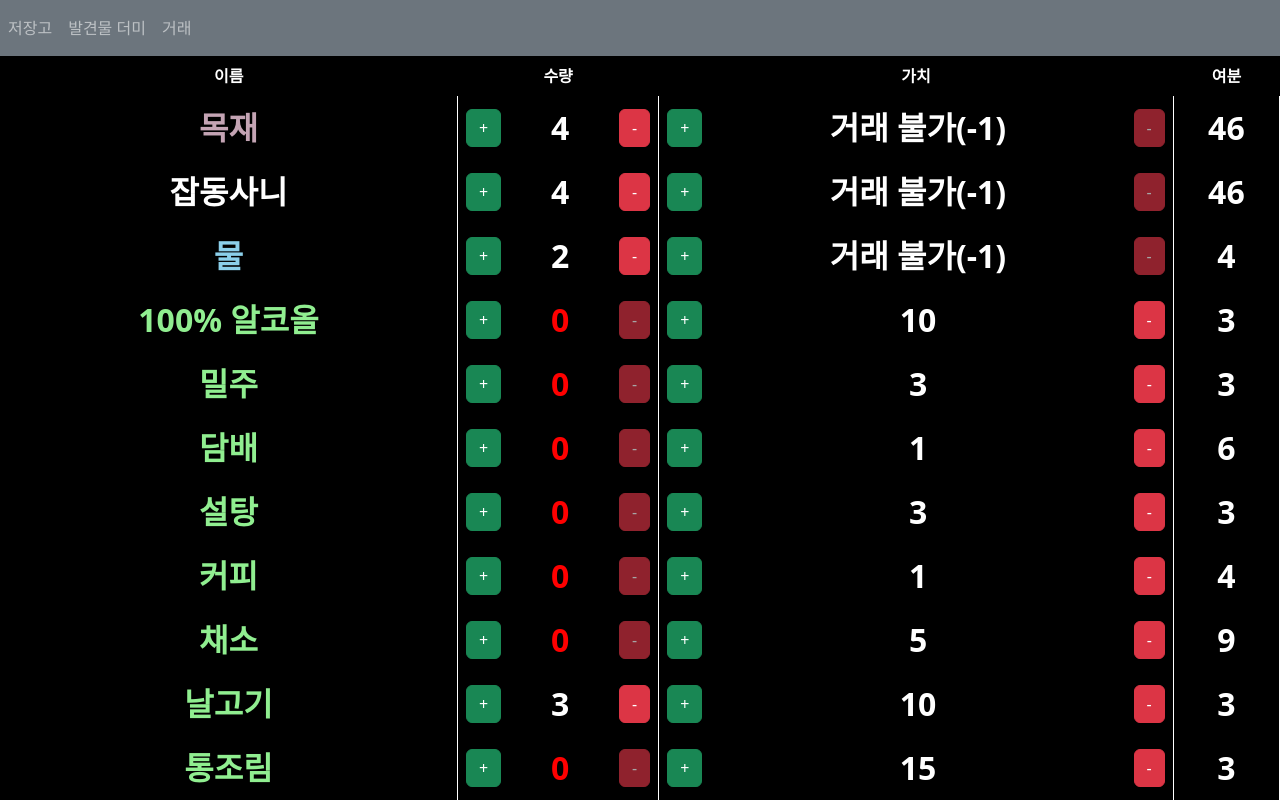
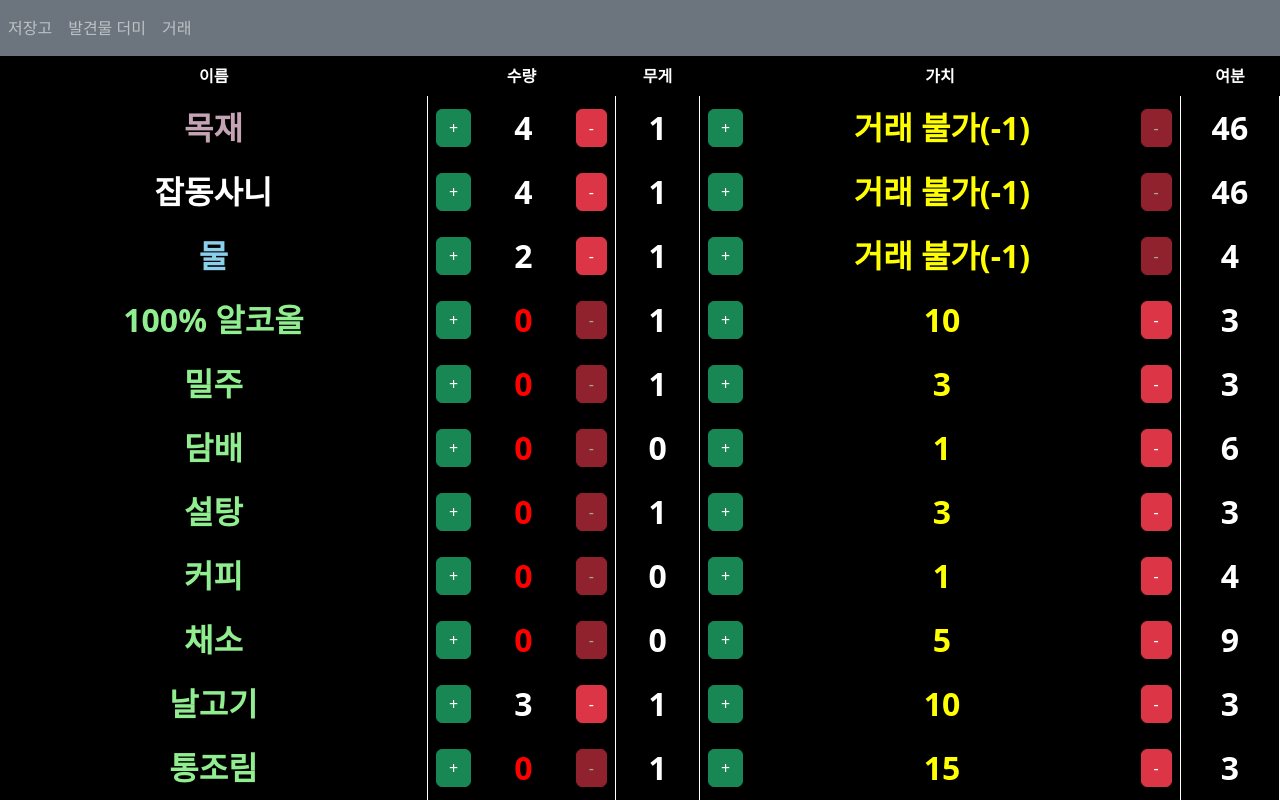
Before and after one commit to AndroidNetrunner/this-war-of-mine, a Next.js app: page /shelter in a window 1280 px wide. Shown: the top 800 px of the page. Built offline with nearby package versions, Linux system fonts and the light colour scheme.

Commit message:
[FIX] ResourceRow에서 무게 표시하도록 표시, 가치의 글자 색깔을 노란색으로 수정

```diff
--- a/src/components/Findings.tsx
+++ b/src/components/Findings.tsx
@@ -27,6 +27,7 @@ export default function Findings() {
           <tr>
             <th>이름</th>
             <th>수량</th>
+            <th>무게</th>
             <th>가치</th>
             <th>여분</th>
           </tr>
--- a/src/components/ResourceRow.tsx
+++ b/src/components/ResourceRow.tsx
@@ -33,7 +33,7 @@ export default function ResourceRow({
     pageName === "storage" ? storageQuantity : findingsQuantity;
   const add = pageName === "storage" ? addStorage : addFindings;
   const discard = pageName === "storage" ? discardStorage : discardFindings;
-  const { className, korean, maxQuantity, value, color } = useSelector(
+  const { className, korean, maxQuantity, value, color, weight } = useSelector(
     (state: RootState) => state.resource[resource]
   );
   const inventory = maxQuantity - (storageQuantity + findingsQuantity);
@@ -70,7 +70,8 @@ export default function ResourceRow({
           </Button>
         </div>
       </td>
-      <td>
+      <td className={styles.weight}>{weight}</td>
+      <td className={styles.value}>
         <div className={styles.flexContainer}>
           <Button
             variant="success"
--- a/src/components/Storage.tsx
+++ b/src/components/Storage.tsx
@@ -15,6 +15,7 @@ export default function Storage() {
         <tr>
           <th>이름</th>
           <th>수량</th>
+          <th>무게</th>
           <th>가치</th>
           <th>여분</th>
         </tr>
--- a/src/components/Trading.tsx
+++ b/src/components/Trading.tsx
@@ -53,6 +53,10 @@ export default function Trading() {
           onChange={handleChange}
         />
       </Form>
+      {
+        // 내 자원 테이블, 자원 가치, 상대 테이블 가져오기
+        // 보유량이 0개인 경우 아예 띄우지 않기
+      }
       {tradingPlace === "shelter" && <TradingInShelter comission={comission} />}
       {tradingPlace === "outside" && <TradingInOutside comission={comission} />}
     </>
--- a/src/components/styles/ResourceRow.module.css
+++ b/src/components/styles/ResourceRow.module.css
@@ -38,3 +38,7 @@ tr > td.zero {
   align-items: center;
   width: 100%;
 }
+
+td.value {
+  color: yellow;
+}
```
